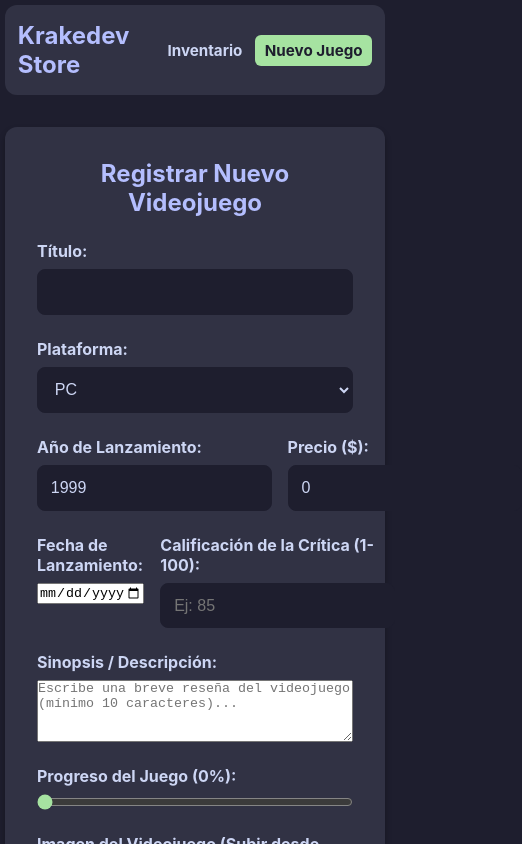
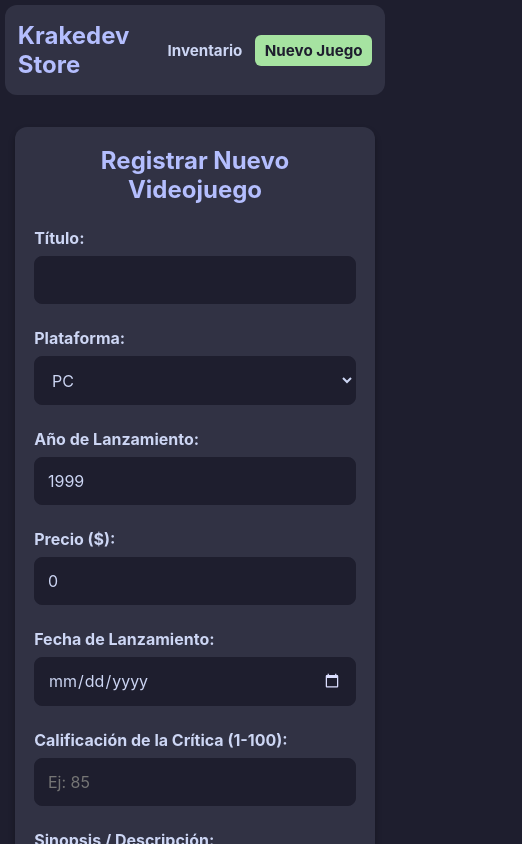
Before and after one commit to mochiCatDev/tienda-videojuegos, a React (Vite) app: page /editar in a window 390 px wide. Shown: the top 844 px of the page, 522 px wide, since content can reach past the window. Built offline with nearby package versions, Linux system fonts and the light colour scheme.

Commit message:
fix: ajustar inputs de fecha, textarea y colapso en moviles del formulario

```diff
--- a/src/components/FormularioVideojuego.css
+++ b/src/components/FormularioVideojuego.css
@@ -27,6 +27,7 @@
 }
 
 .form-group.row {
+  display: flex;
   flex-direction: row;
   gap: 1rem;
 }
@@ -45,17 +46,27 @@ label {
 
 input[type="text"],
 input[type="number"],
-select {
+input[type="date"],
+select,
+textarea {
   padding: 0.8rem;
   border-radius: 8px;
   border: 1px solid var(--base);
   background-color: var(--base);
   color: var(--text);
   font-size: 1rem;
+  font-family: inherit;
+  width: 100%;
+}
+
+input[type="date"]::-webkit-calendar-picker-indicator {
+  filter: invert(0.8) sepia(50%) saturate(200%) hue-rotate(200deg);
+  cursor: pointer;
 }
 
 input:focus,
-select:focus {
+select:focus,
+textarea:focus {
   outline: 2px solid var(--lavender);
 }
 
@@ -135,24 +146,24 @@ textarea.input-error {
   background-color: rgba(243, 139, 168, 0.05);
 }
 
-@keyframes fadeIn {
-  from {
-    opacity: 0;
-    transform: translateY(-5px);
+@media (max-width: 800px) {
+  .formulario-container {
+    padding: 1.2rem;
+    margin: 0 10px;
   }
-  to {
-    opacity: 1;
-    transform: translateY(0);
+
+  .form-group.row {
+    flex-direction: column;
+    gap: 1.5rem;
   }
 }
 
+@keyframes fadeIn {
+  from { opacity: 0; transform: translateY(-5px); }
+  to { opacity: 1; transform: translateY(0); }
+}
+
 @keyframes zoomInForm {
-  from {
-    opacity: 0;
-    transform: scale(0.95);
-  }
-  to {
-    opacity: 1;
-    transform: scale(1);
-  }
+  from { opacity: 0; transform: scale(0.95); }
+  to { opacity: 1; transform: scale(1); }
 }
```
